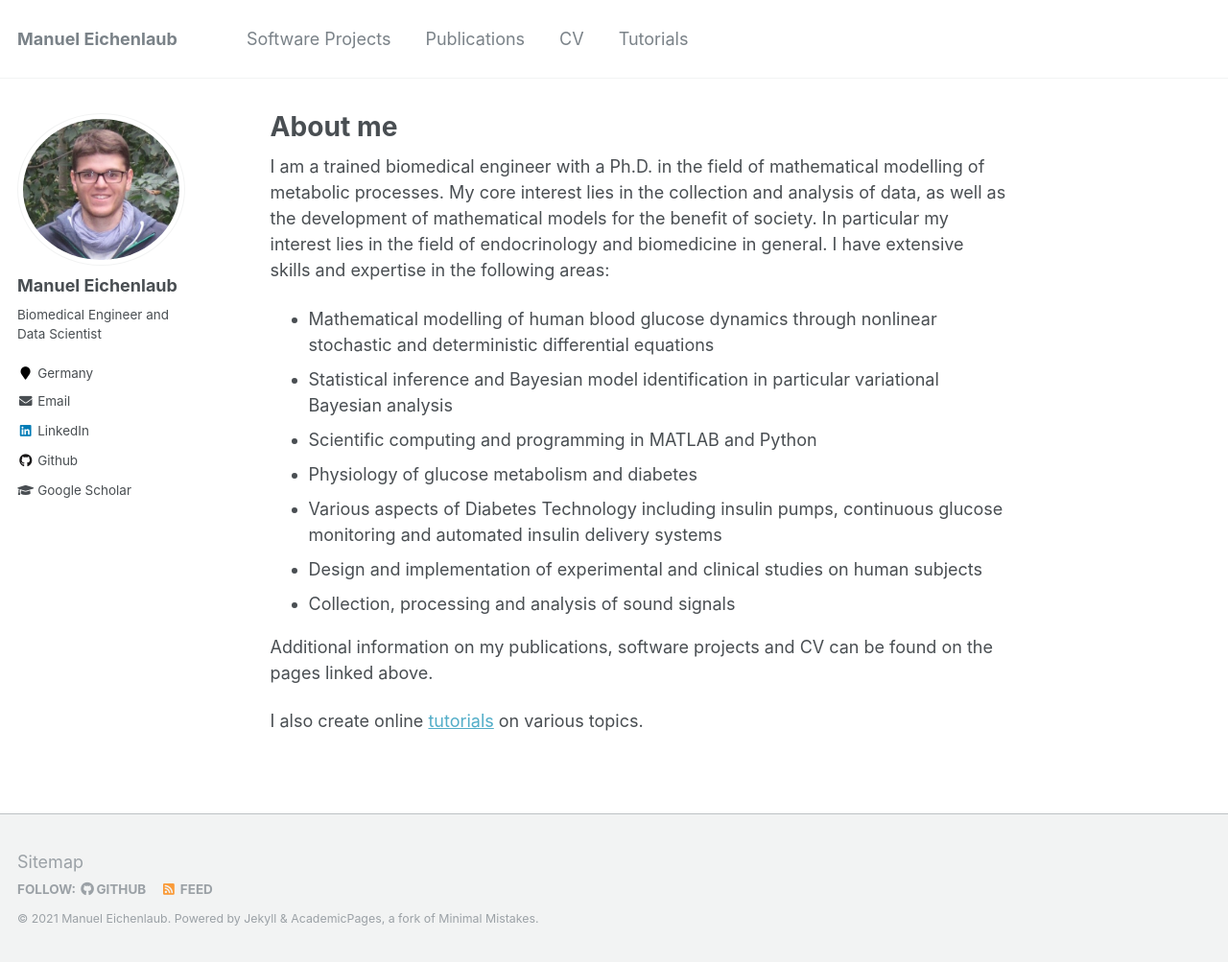
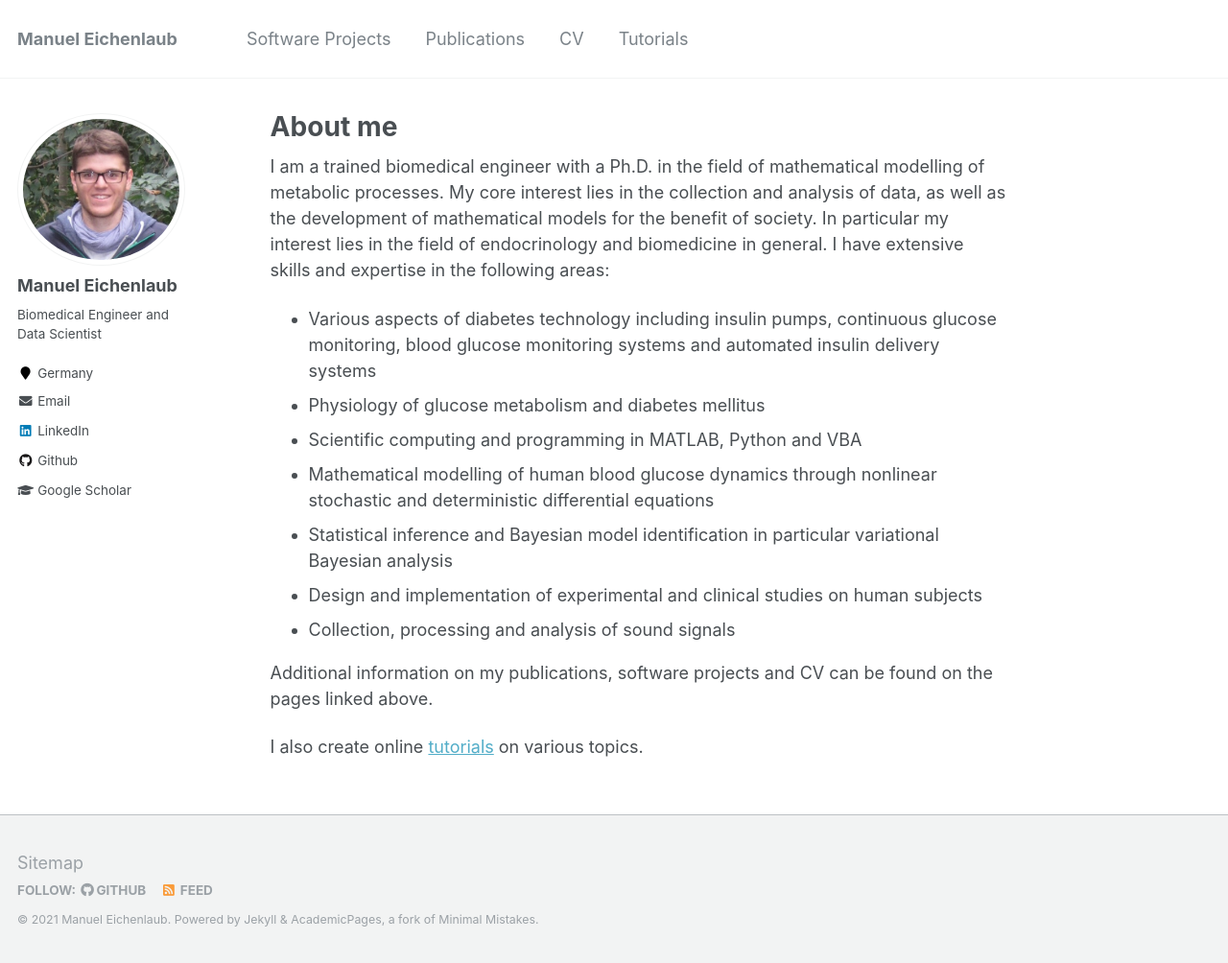
Before and after one commit to manueich/manueich.github.io, a Jekyll site: the page built from _pages/about.md, in a window 1280 px wide and 1004 px high. Shown: the whole window at 96% size. Built offline with Jekyll 4.4.1, drawn with Linux system fonts in a browser that asks for light colours.

Commit message:
Update about.md

```diff
--- a/_pages/about.md
+++ b/_pages/about.md
@@ -8,11 +8,11 @@ redirect_from:
   - /about.html
 ---
 I am a trained biomedical engineer with a Ph.D. in the field of mathematical modelling of metabolic processes. My core interest lies in the collection and analysis of data, as well as the development of mathematical models for the benefit of society. In particular my interest lies in the field of endocrinology and biomedicine in general. I have extensive skills and expertise in the following areas:
+* Various aspects of diabetes technology including insulin pumps, continuous glucose monitoring, blood glucose monitoring systems and automated insulin delivery systems
+* Physiology of glucose metabolism and diabetes mellitus
+* Scientific computing and programming in MATLAB, Python and VBA
 * Mathematical modelling of human blood glucose dynamics through nonlinear stochastic and deterministic differential equations
 * Statistical inference and Bayesian model identification in particular variational Bayesian analysis
-* Scientific computing and programming in MATLAB and Python
-* Physiology of glucose metabolism and diabetes
-* Various aspects of Diabetes Technology including insulin pumps, continuous glucose monitoring and automated insulin delivery systems
 * Design and implementation of experimental and clinical studies on human subjects
 * Collection, processing and analysis of sound signals
 
```
